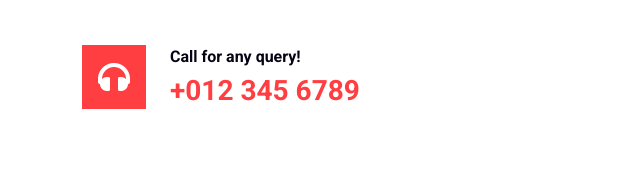
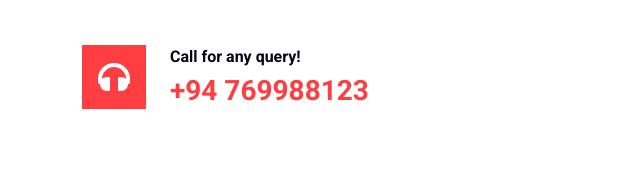
Before and after one commit to Dilax-lab/logistic-company, a plain HTML site: page index.html in a window 1280 px wide. Shown: the part 2145-2320 px from the top of the page, 0-640 px from the left. Drawn offline with nearby package versions, Linux system fonts and the light colour scheme.

Commit message:
Update index.html

```diff
--- a/index.html
+++ b/index.html
@@ -145,7 +145,7 @@ With our all-in-one logistics platform, you can track, manage, and optimize ever
                         <i class="fa fa-headphones fa-2x flex-shrink-0 bg-primary p-3 text-white"></i>
                         <div class="ps-4">
                             <h6>Call for any query!</h6>
-                            <h3 class="text-primary m-0">+012 345 6789</h3>
+                            <h3 class="text-primary m-0">+94 769988123</h3>
                         </div>
                     </div>
                 </div>
```
